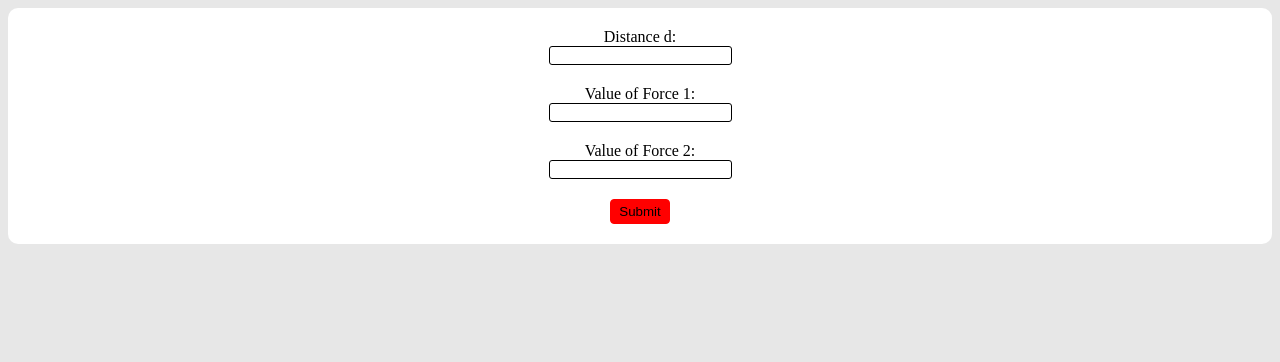
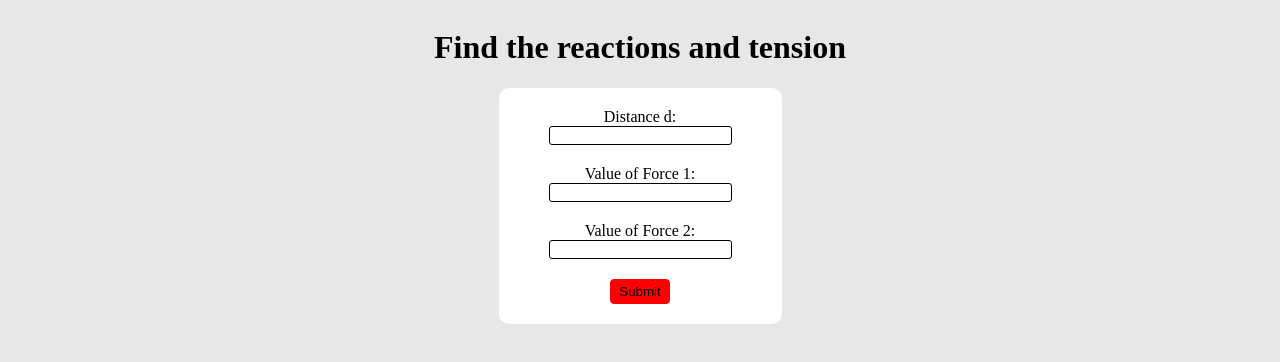
Before and after one commit to Shruti025/Mechathon-2022, a React (Create React App) app: page /question2 in a window 1280 px wide. Shown: the top 362 px of the page. Built offline with nearby package versions, Linux system fonts and the light colour scheme.

Commit message:
final changes

```diff
--- a/src/pages/Question1.css
+++ b/src/pages/Question1.css
@@ -1,4 +1,10 @@
 .question-1{
+    display: flex;
+    flex-direction: column;
+    align-items: center;
+}
+
+.question-2{
     display: flex;
     flex-direction: column;
     align-items: center;
--- a/src/pages/Question2.js
+++ b/src/pages/Question2.js
@@ -31,7 +31,8 @@ const Question2 = () => {
     }
 
     return (
-        <div>
+        <div className='question-2'>
+            <h1>Find the reactions and tension</h1>
             <form className='input-form'>
                 <label
                     htmlFor="name">Distance d:</label>
```
